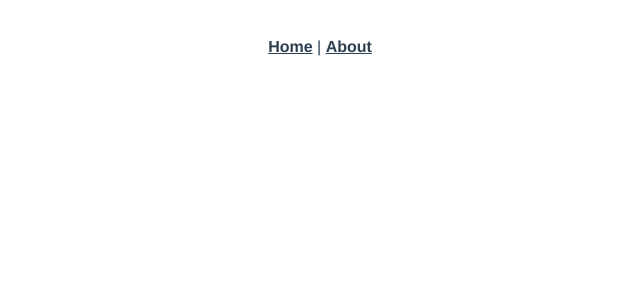
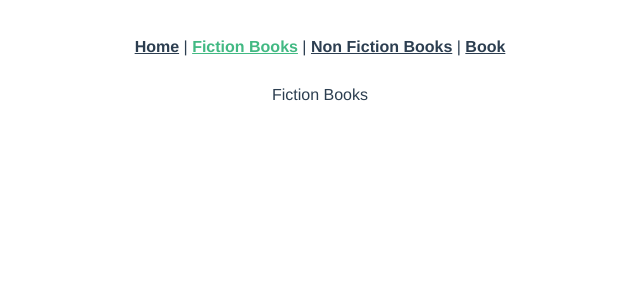
Before and after one commit to aamirshaikh7/vue--novel-local-api, a Vue app: page /fictionbooks in a window 1280 px wide. Shown: the top 300 px of the page, without its empty margins (320-960 px from the left). Built offline with nearby package versions, Linux system fonts and the light colour scheme.

Commit message:
Creating routes

```diff
--- a/src/App.vue
+++ b/src/App.vue
@@ -2,7 +2,9 @@
   <div id="app">
     <div id="nav">
       <router-link to="/">Home</router-link> |
-      <router-link to="/about">About</router-link>
+      <router-link to="/fictionbooks">Fiction Books</router-link> |
+      <router-link to="/nonfictionbooks">Non Fiction Books</router-link> |
+      <router-link to="/book">Book</router-link>
     </div>
     <router-view/>
   </div>
--- a/src/router/index.js
+++ b/src/router/index.js
@@ -1,23 +1,35 @@
 import Vue from 'vue'
 import VueRouter from 'vue-router'
 import Home from '../views/Home.vue'
+import FictionBooks from '../views/FictionBooks.vue'
+import NonFictionBooks from '../views/NonFictionBooks.vue'
+import Book from '../views/Book.vue'
 
 Vue.use(VueRouter)
 
-const routes = [
-  {
-    path: '/',
-    name: 'Home',
-    component: Home
-  },
-  {
-    path: '/about',
-    name: 'About',
-    // route level code-splitting
-    // this generates a separate chunk (about.[hash].js) for this route
-    // which is lazy-loaded when the route is visited.
-    component: () => import(/* webpackChunkName: "about" */ '../views/About.vue')
-  }
+const routes = [{
+  path: '/',
+  name: 'home',
+  component: Home
+},
+
+{
+  path: '/fictionbooks',
+  name: 'fictionbooks',
+  component: FictionBooks
+},
+
+{
+  path: 'nonfictionbooks',
+  name: 'nonfictionbooks',
+  component: NonFictionBooks
+},
+
+{
+  path: 'book',
+  name: 'book',
+  component: Book
+}
 ]
 
 const router = new VueRouter({
--- a/src/views/About.vue
+++ /dev/null
@@ -1,5 +0,0 @@
-<template>
-  <div class="about">
-    <h1>This is an about page</h1>
-  </div>
-</template>
--- /dev/null
+++ b/src/views/Book.vue
@@ -0,0 +1,11 @@
+<template>
+  <div>
+    Book
+  </div>
+</template>
+
+<script>
+export default {}
+</script>
+
+<style></style>
--- /dev/null
+++ b/src/views/FictionBooks.vue
@@ -0,0 +1,11 @@
+<template>
+  <div>
+    Fiction Books
+  </div>
+</template>
+
+<script>
+export default {}
+</script>
+
+<style></style>
--- /dev/null
+++ b/src/views/NonFictionBooks.vue
@@ -0,0 +1,11 @@
+<template>
+  <div>
+    Non-Fiction Books
+  </div>
+</template>
+
+<script>
+export default {}
+</script>
+
+<style></style>
```
Also changed, not shown: src/store/index.js (+4 -8 lines).
